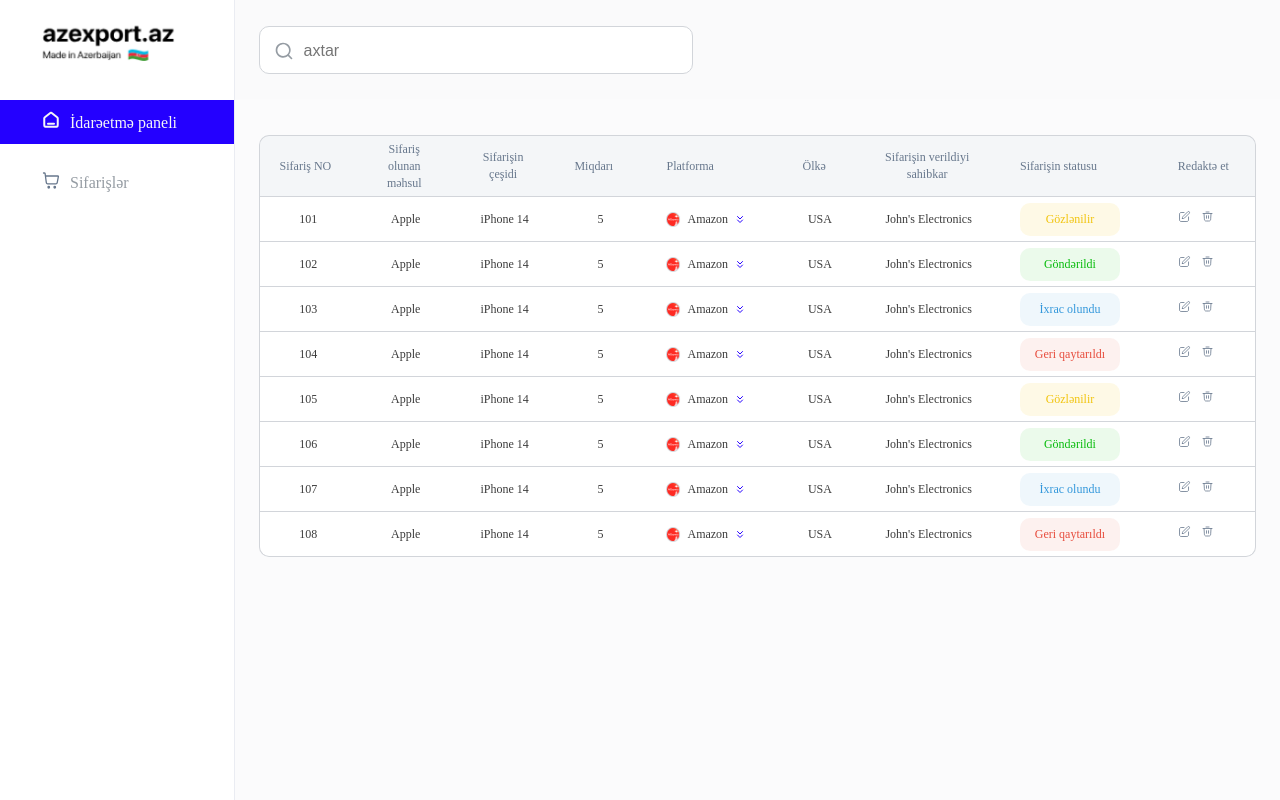
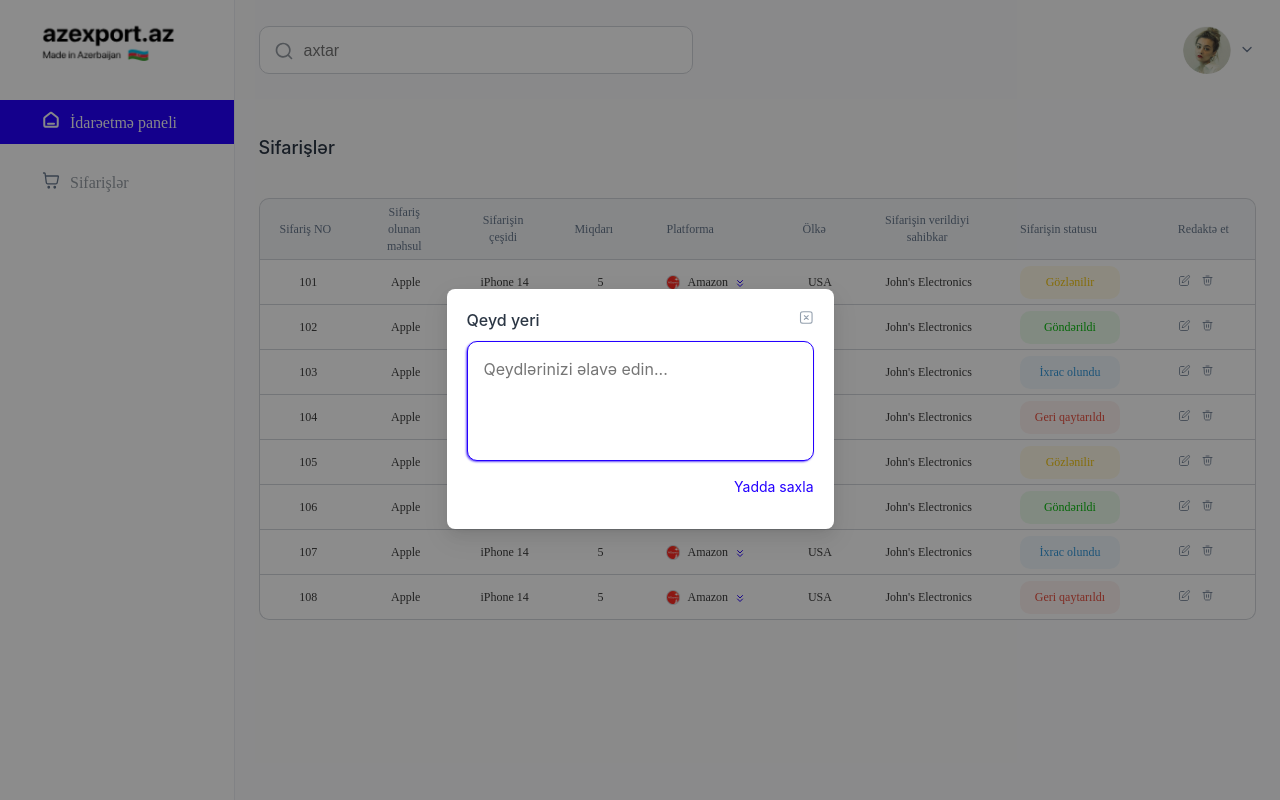
Before and after one commit to Konul304/azexport.az-admin, a Next.js app: page /home in a window 1280 px wide. Both pictures are taken after a click on the element 1184 px from the left and 264 px from the top of the page. Built offline with nearby package versions, Linux system fonts and the light colour scheme.

Commit message:
add profile section; add delete modal;add note modal

```diff
--- /dev/null
+++ b/app/(components)/Common/AddNoteModal.tsx
@@ -0,0 +1,32 @@
+import { cancel } from '@/public/icons';
+import { Modal } from 'antd'
+import React from 'react'
+import styles from "@/styles/componentStyles/AddNoteModal.module.scss"
+
+export interface AddNoteModalProps {
+    setOpenAddNoteModal: (open: boolean) => void;
+    openAddNoteModal: boolean;
+}
+
+const AddNoteModal = ({ openAddNoteModal, setOpenAddNoteModal }: AddNoteModalProps) => {
+    return (
+        <>
+            <Modal
+                width={387}
+                height={222}
+                open={openAddNoteModal}
+                closeIcon={cancel}
+                footer={false}
+                centered
+                onCancel={() => setOpenAddNoteModal(false)}>
+                <div className={styles.add_note_modal_container}>
+                    <div className={styles.title}>Qeyd yeri</div>
+                    <textarea className={styles.note_textarea} name="note" id="" placeholder='Qeydlərinizi əlavə edin...'/>
+                    <div className={styles.save_btn}>Yadda saxla</div>
+                </div>
+            </Modal >
+        </>
+    )
+}
+
+export default AddNoteModal
--- /dev/null
+++ b/app/(components)/Common/DeleteModal.tsx
@@ -0,0 +1,37 @@
+import { Modal } from 'antd'
+import React from 'react'
+import styles from "@/styles/componentStyles/DeleteModal.module.scss"
+import { cancel } from '@/public/icons';
+
+export interface DeleteModalProps {
+    setOpenDeleteModal: (open: boolean) => void;
+    openDeleteModal: boolean;
+}
+
+const DeleteModal = ({ openDeleteModal, setOpenDeleteModal }: DeleteModalProps) => {
+
+    return (
+        <>
+            <Modal
+                width={310}
+                height={171}
+                open={openDeleteModal}
+                closeIcon={cancel}
+                footer={false}
+                centered
+                onCancel={() => setOpenDeleteModal(false)}>
+                <div className={styles.delete_modal_container}>
+                    <div className={styles.title}>Silmək istədiyinə əminsən?</div>
+                    <div className={styles.description}>Bu elementi silmək istədiyinizə əminsiniz? Bu əməliyyat
+                        geri qaytarıla bilməz</div>
+                    <div className={styles.buttons}>
+                        <button className={styles.cancel_btn}>Ləğv et</button>
+                        <button className={styles.delete_btn}>Sil</button>
+                    </div>
+                </div>
+            </Modal >
+        </>
+    )
+}
+
+export default DeleteModal
--- a/app/(components)/Navbar.tsx
+++ b/app/(components)/Navbar.tsx
@@ -17,7 +17,8 @@
 //   logo_light,
 // } from "@/public/images/index";
 import styles from "@/styles/componentStyles/Navbar.module.scss";
-import { search } from "@/public/icons";
+import { downArrow, profil_dropdown, search } from "@/public/icons";
+import { Popover, Tooltip } from "antd";
 // import { getUserPhoto } from "../(api)/api";
 // import {
 //   setForcePageNum,
@@ -32,8 +33,10 @@
 // import noImage from "../../public/images/no pp.svg";
 // import { NavbarProps } from "../interfaces";
 // import AuthHistoryModal from "./AuthHistoryModal";
+import profile from "@/public/defaultPP.png"
 
 const Navbar = ({ logoProp, roleProp }: any) => {
+  const [openPopover, setOpenPopover] = useState<boolean>(false);
   const isAdmin = roleProp === "Admin" ? true : false;
 
   const name =
@@ -67,7 +70,6 @@
   //   );
   //   const [openModal, setOpenModal] = useState<boolean>(false);
   //   const [openAuthModal, setAuthOpenModal] = useState<boolean>(false);
-  //   const [openPopover, setOpenPopover] = useState<boolean>(false);
   //   const handleInputChange = (event: any) => {
   //     const value = event.target.value;
   //     dispatch(setSearchValue(value));
@@ -143,9 +145,9 @@
   //     }
   //   };
 
-  //   const handleOpenPopover = (newOpen: boolean) => {
-  //     setOpenPopover(newOpen);
-  //   };
+  const handleOpenPopover = (newOpen: boolean) => {
+    setOpenPopover(newOpen);
+  };
 
   //   const { data, isLoading, isError } = useQuery(
   //     ["profilPhoto"],
@@ -175,11 +177,8 @@
             placeholder="axtar"
           />
         </div>
-        <div className={styles.navbar_right_side}>
           <div>
-            <div className={styles.role_profile_con}>
-
-              {/* <div className={styles.profile_con}>
+              <div className={styles.profile_con}>
                 <div className={styles.profile_con}>
                   <Popover
                     content={popoverContent}
@@ -194,15 +193,11 @@
                         {" "}
                         <Image
                           className={styles.photo}
-                          src={
-                            data?.imageType
-                              ? `data:${data?.imageType};base64, ${data?.imageBase64}`
-                              : noImage
-                          }
+                          src={profile}
                           alt="Picture"
                           width="48"
                           height="48"
-                          // intrinsicsize="50 x 50"
+                        // intrinsicsize="50 x 50"
                         />
                       </div>
                       <div className={styles.profile_name}>
@@ -227,16 +222,14 @@
                           </div>
                         </Tooltip>
                       </div>
-                      <button type="button" className={styles.dropdown_icon}>
-                        {dropdown}
-                      </button>
+                      <div className={styles.dropdown_icon}>
+                        {profil_dropdown}
+                      </div>
                     </div>
                   </Popover>
                 </div>
-              </div> */}
             </div>
           </div>
-        </div>
       </div>
 
       {/* <PowerBIDashboard isOpen={openModal} setIsOpen={setOpenModal} />
--- a/app/(components)/OrdersPageContainer.tsx
+++ b/app/(components)/OrdersPageContainer.tsx
@@ -6,6 +6,8 @@
 import aliexpress from "@/public/image.png";
 import Image from 'next/image';
 import PlatformInfoModal from './PlatformInfoModal';
+import DeleteModal from './Common/DeleteModal';
+import AddNoteModal from './Common/AddNoteModal';
 
 export interface TableColumn {
     accessorFn: (row: any) => any;
@@ -17,6 +19,9 @@
 
 const OrdersPageContainer = () => {
     const [openRowId, setOpenRowId] = useState<number | null>(null);
+    const [selectedRow, setSelectedRow] = useState<number | null>(null);
+    const [openDeleteModal, setOpenDeleteModal] = useState(false);
+    const [openAddNoteModal, setOpenAddNoteModal] = useState(false);
 
     const getStatusStyles = (text: string) => {
         switch (text) {
@@ -210,21 +215,19 @@
                     <div className={styles.table_buttons}>
                         <div
                             className={styles.td_edit_button}
-                        //   onClick={() => {
-                        //     setSelectedRow(info.row.original);
-                        //     setOpenNewUpdateModal(true);
-                        //     setModalAction("updateCurrentAdmin");
-                        //   }}
+                            onClick={() => {
+                                setSelectedRow(info.row.original);
+                                setOpenAddNoteModal(true);
+                            }}
                         >
                             {edit}
                         </div>
                         <div
                             className={styles.td_remove_button}
-                        //   onClick={() => {
-                        //     setSelectedRow(info.row.original);
-                        //     setDeleteAction("admin");
-                        //     setOpenDeleteModal(true);
-                        //   }}
+                            onClick={() => {
+                                setSelectedRow(info.row.original);
+                                setOpenDeleteModal(true);
+                            }}
                         >
                             {delete_icon}
                         </div>
@@ -239,6 +242,7 @@
 
     return (
         <>
+            <div className={styles.table_title}>Sifarişlər</div>
             <div className={styles.table_container}>
                 <Table
                     columns={allTableColumns}
@@ -285,6 +289,8 @@
               />
             </div>
           </div> */}
+                {openDeleteModal && <DeleteModal openDeleteModal={openDeleteModal} setOpenDeleteModal={setOpenDeleteModal} />}
+                {openAddNoteModal && <AddNoteModal openAddNoteModal={openAddNoteModal} setOpenAddNoteModal={setOpenAddNoteModal} />}
             </div>
         </>
     )
--- a/public/icons.tsx
+++ b/public/icons.tsx
@@ -177,6 +177,12 @@
     </svg>
 );
 
+const profil_dropdown = (
+    <svg xmlns="http://www.w3.org/2000/svg" width="17" height="17" viewBox="0 0 17 17" fill="none">
+        <path d="M4.05762 6.5L8.05762 10.5L12.0576 6.5" stroke="#67778C" stroke-width="1.3" stroke-linecap="round" stroke-linejoin="round" />
+    </svg>
+);
+
 export {
     home_icon,
     orders,
@@ -192,5 +198,6 @@
     paperClip,
     calendar,
     phone,
-    email
+    email,
+    profil_dropdown
 };
--- a/styles/_components.scss
+++ b/styles/_components.scss
@@ -17,3 +17,7 @@
     padding: 3.6rem 2.4rem;
     background-color: #fbfbfc;
 }
+
+.ant-modal-content{
+    padding: 20px  !important;
+}
--- /dev/null
+++ b/styles/componentStyles/AddNoteModal.module.scss
@@ -0,0 +1,41 @@
+.add_note_modal_container {
+    .title {
+        color: #2B3644;
+        // font-family: "SF Pro Display";
+        font-size: 16px;
+        font-weight: 500;
+        line-height: 140%;
+        margin-bottom: 10px;
+    }
+
+    .note_textarea {
+        width: 347px;
+        height: 120px;
+        border-radius: 10px;
+        border: 1px solid #2400FF;
+        box-shadow: -1px 1px 2.1px 0px #6851F7;
+        margin-bottom: 10px;
+    }
+
+    .save_btn {
+        color: #2400FF;
+        text-align: right;
+        // font-family: "SF Pro Display";
+        font-size: 14px;
+        font-style: normal;
+        font-weight: 400;
+        line-height: 140%;
+        cursor: pointer;
+    }
+
+    textarea {
+        resize: none;
+        font-family: Inter,sans-serif;
+        padding: 16px;
+        color: #2B3644;
+        font-size: 16px;
+        font-style: normal;
+        font-weight: 400;
+        line-height: 140%;
+    }
+}
--- /dev/null
+++ b/styles/componentStyles/DeleteModal.module.scss
@@ -0,0 +1,66 @@
+@import "../mixin";
+
+.delete_modal_container {
+    .title {
+        margin-top: 20px;
+        margin-bottom: 4px;
+        color: #2B3644;
+        text-align: center;
+        // font-family: "SF Pro Display";
+        font-size: 18px;
+        font-weight: 500;
+        line-height: 140%;
+    }
+
+    .description {
+        color: rgba(103, 119, 140, 0.40);
+        text-align: center;
+        // font-family: "SF Pro Display";
+        font-size: 10px;
+        font-weight: 500;
+        line-height: 140%;
+        margin-bottom: 26px;
+    }
+
+    .buttons {
+        @include flex-center;
+        gap: 12px;
+
+        .cancel_btn,
+        .delete_btn {
+            display: flex;
+            width: 105px;
+            height: 36px;
+            justify-content: center;
+            align-items: center;
+            font-size: 14px;
+            font-weight: 600;
+            line-height: 20px;
+            cursor: pointer;
+            transition: 0.3s;
+        }
+
+        .cancel_btn {
+            color: #111827;
+            border-radius: 10px;
+            border: 1px solid #D2D5DA;
+            background-color: transparent;
+
+            &:hover {
+                background-color: #f3efef;
+                // border: none;
+            }
+        }
+
+        .delete_btn {
+            border-radius: 10px;
+            border: none;
+            background: #2400FF;
+            color: #FFF;
+
+            &:hover {
+                background-color: #2103df;
+            }
+        }
+    }
+}
--- a/styles/componentStyles/Navbar.module.scss
+++ b/styles/componentStyles/Navbar.module.scss
@@ -8,10 +8,6 @@
   justify-content: space-between;
   padding: 0 2.4rem;
   background-color: #FAFAFB;
-
-  .navbar_left_side {
-    width: 21.9rem;
-  }
 }
 
 .navbar_user {
@@ -26,54 +22,6 @@
 
   .navbar_left_side {
     width: 21.9rem;
-  }
-}
-
-.navbar_right_side {
-  // width: 100%;
-  min-width: 52.9rem;
-  @include flex-center;
-  justify-content: space-between;
-
-  .bi_button {
-    // margin-left: 45rem;
-    margin-right: 3.6rem;
-
-    button {
-      @include modal_fonts;
-      width: 14.5rem;
-      height: 4.7rem;
-      color: #fff;
-      border-radius: 8px;
-      background: var(--primary-color, #2e3c7f);
-
-      &:hover {
-        background-color: #293673;
-      }
-
-      &:active {
-        background-color: #253066;
-      }
-
-      transition: 0.3s;
-    }
-  }
-
-  .bi_button_user {
-    margin-right: 3.6rem;
-
-    button {
-      @include modal_fonts;
-      width: 14.5rem;
-      height: 4.7rem;
-      color: #fff;
-      font-size: 1.6rem;
-      font-style: normal;
-      font-weight: 600;
-      line-height: normal;
-      border-radius: 8px;
-      background: var(--primary-color, #2e3c7f);
-    }
   }
 }
 
@@ -140,20 +88,6 @@
   }
 }
 
-.role_profile_con {
-  @include flex-center;
-  gap: 2rem;
-
-  .user_role {
-    height: 3.1rem;
-    border-radius: 1.5rem;
-    background-color: #eaebf2;
-    padding: 0.6rem 1rem;
-    color: #2e3c7f;
-    font-size: 1.6rem;
-    font-weight: 400;
-    cursor: pointer;
-  }
 
   .profile_con {
     display: flex;
@@ -163,7 +97,7 @@
     .popover_content {
       display: flex;
       align-items: center;
-      gap: 2rem;
+      gap: 4px;
 
       .profile_photo {
         width: 4.8rem;
@@ -219,9 +153,7 @@
       }
 
       .dropdown_icon {
-        width: 2.4rem;
-        height: 2.4rem;
+        margin-top:2px ;
       }
     }
-  }
 }
--- a/styles/componentStyles/OrdersPageContainer.module.scss
+++ b/styles/componentStyles/OrdersPageContainer.module.scss
@@ -1,4 +1,13 @@
 @import "../mixin";
+
+.table_title {
+    color: #2B3644;
+    font-family: Inter,sans-serif;
+    font-size: 18px;
+    font-weight: 500;
+    line-height: 145%;
+    margin-bottom: 37px;
+}
 
 .table_buttons {
     display: flex;
@@ -82,8 +91,7 @@
         gap: 23px;
         margin-top: 30px;
 
-        .titles
-         {
+        .titles {
             text-align: left;
             display: flex;
             flex-direction: column;
@@ -92,7 +100,7 @@
             font-weight: 400;
         }
 
-        .descriptions{
+        .descriptions {
             text-align: left;
             display: flex;
             flex-direction: column;
@@ -112,10 +120,12 @@
                 display: flex;
                 align-items: center;
                 gap: 9px;
-                .desc_icon{
+
+                .desc_icon {
                     margin-top: 2px;
                 }
-                .desc_text{
+
+                .desc_text {
                     margin-bottom: 2px;
                 }
             }
```
Also changed, not shown: public/defaultPP.png (added).
